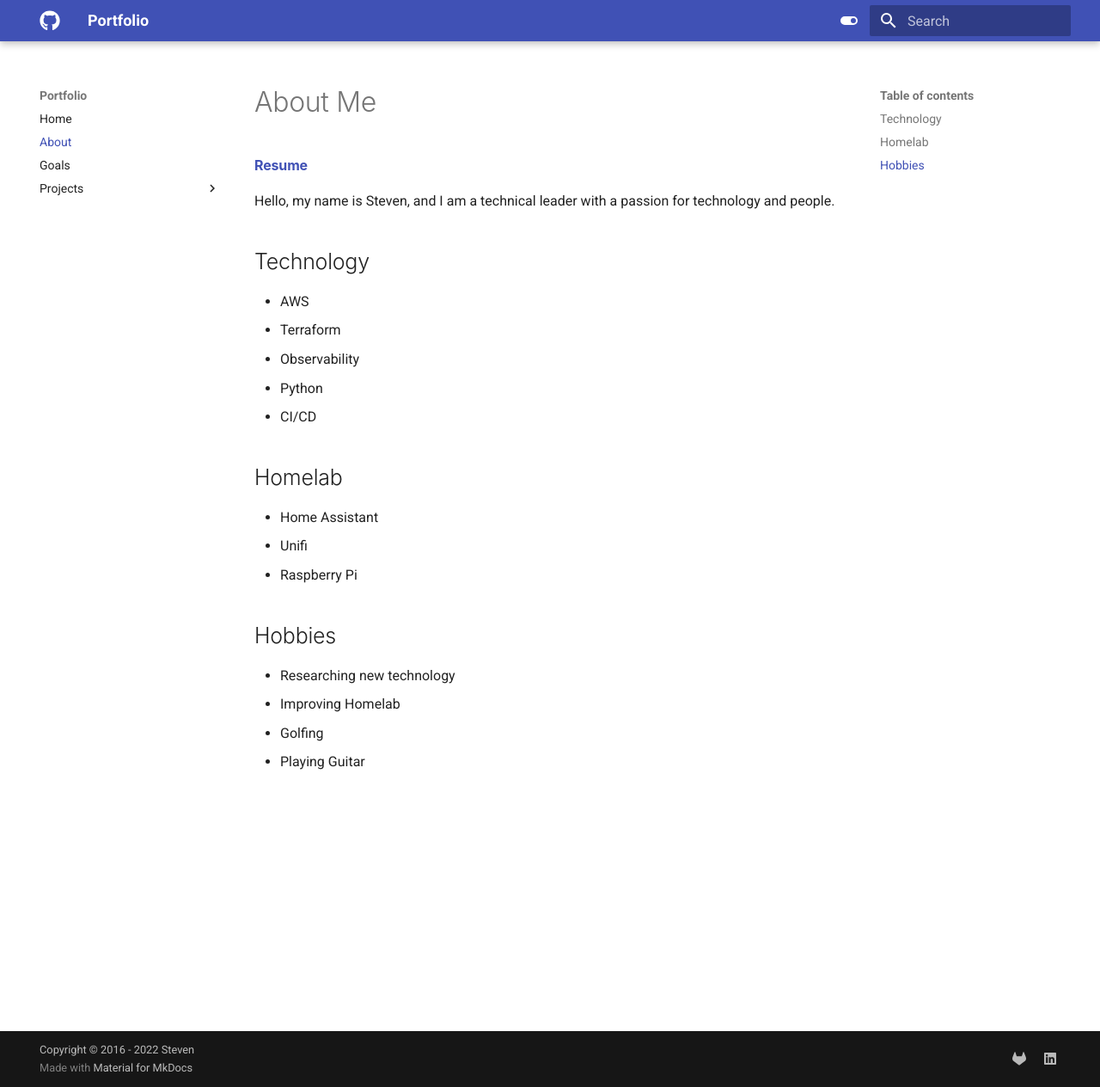
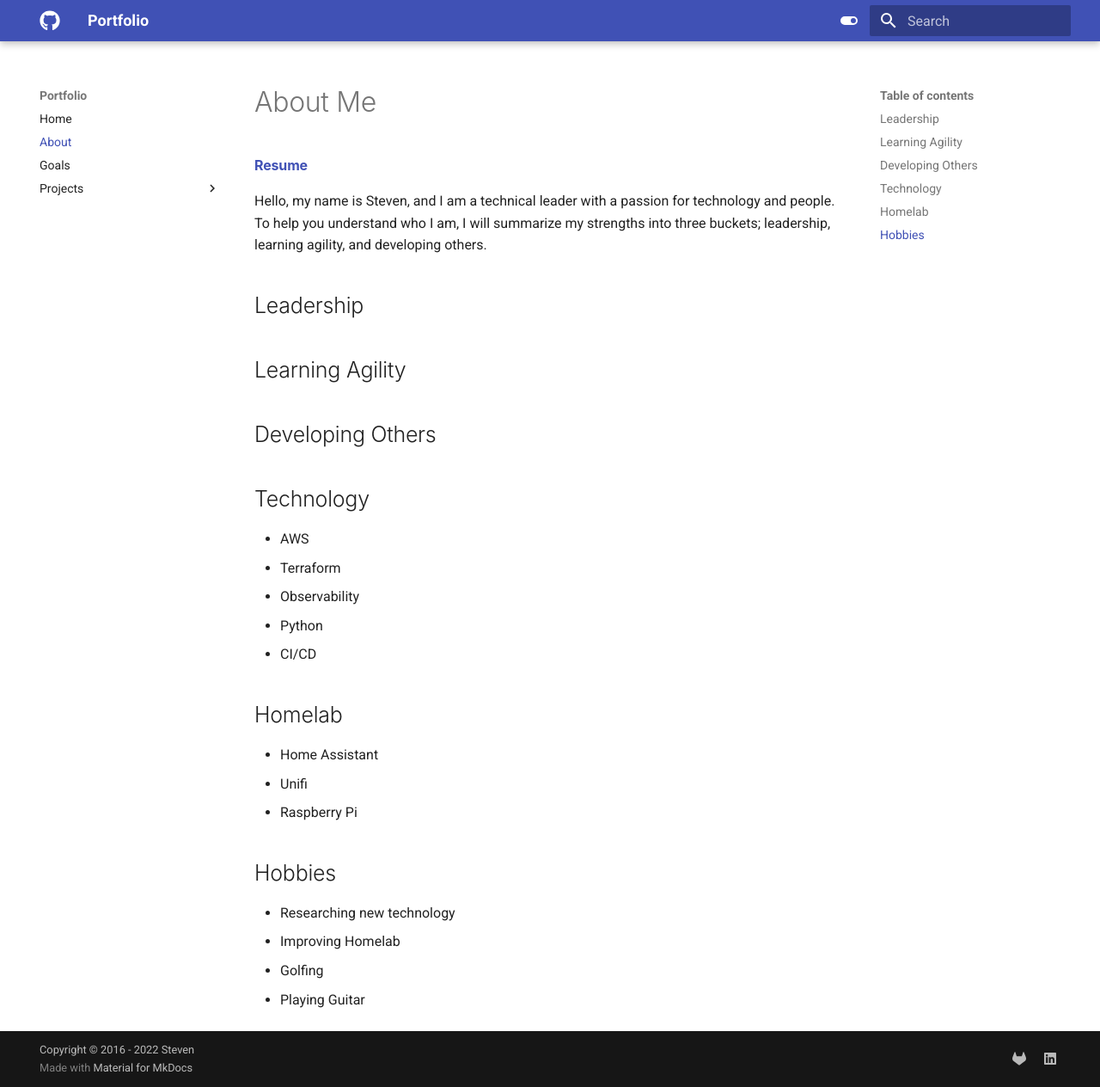
Before and after one commit to stevejoluc/stevejoluc.github.io, an MkDocs documentation site: the page built from docs/about/about.md, in a window 1280 px wide and 1264 px high. Shown: the whole window at 86% size. Built offline with MkDocs 1.6.1 and Material for MkDocs 9.7.7, drawn with Linux system fonts in a browser that asks for light colours.

Commit message:
Update about.md

```diff
--- a/docs/about/about.md
+++ b/docs/about/about.md
@@ -2,7 +2,13 @@
 
 #### [Resume](https://registry.jsonresume.org/stevejoluc)
 
-Hello, my name is Steven, and I am a technical leader with a passion for technology and people.
+Hello, my name is Steven, and I am a technical leader with a passion for technology and people. To help you understand who I am, I will summarize my strengths into three buckets; leadership, learning agility, and developing others.
+
+## Leadership
+
+## Learning Agility
+
+## Developing Others
 
 
 ## Technology
```
